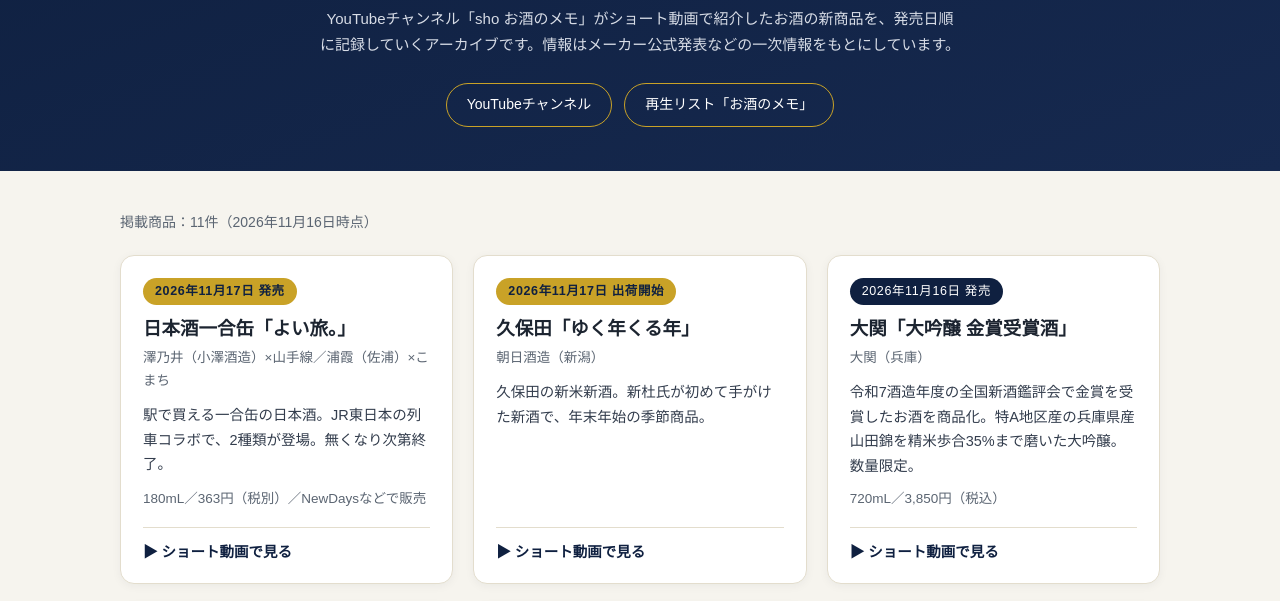
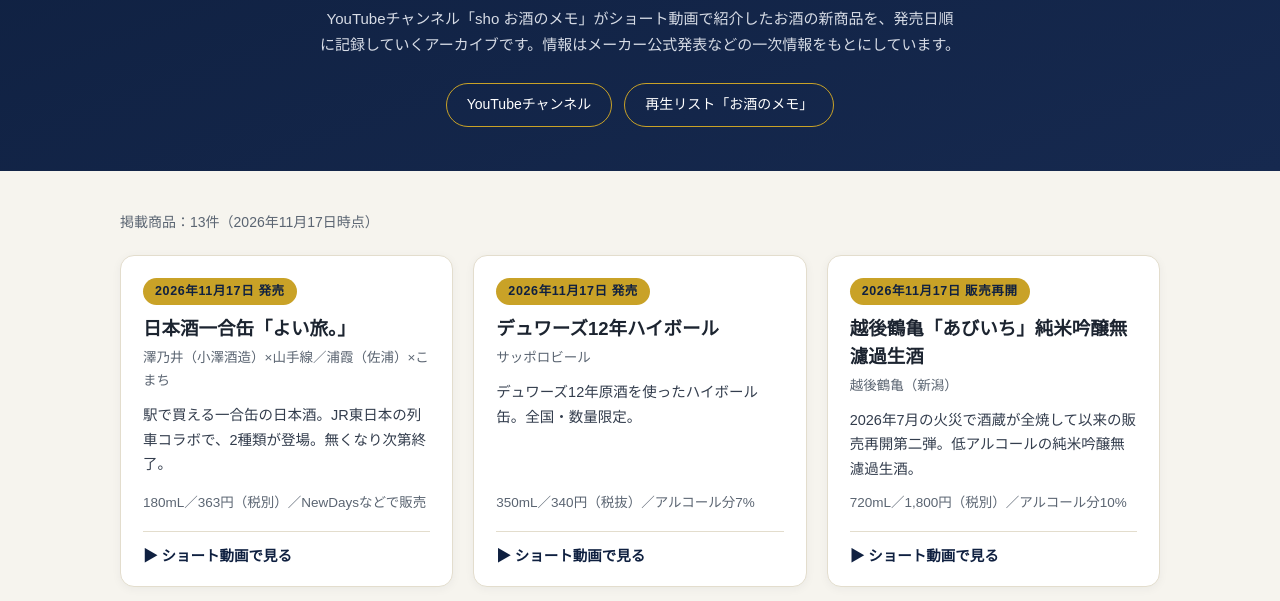
Before and after one commit to lcmlcmlcm017-png/sake-new-products-archive, a plain HTML site: page index.html in a window 1280 px wide. Shown: the part 168-769 px from the top of the page. Drawn offline with Linux system fonts and the light colour scheme.

Commit message:
デュワーズ12年ハイボールとあびいちを追加（13件に更新）

```diff
--- a/index.html
+++ b/index.html
@@ -130,7 +130,7 @@
 </header>
 
 <main>
-  <p class="count">掲載商品：11件（2026年11月16日時点）</p>
+  <p class="count">掲載商品：13件（2026年11月17日時点）</p>
   <div class="grid">
 
     <article class="card">
@@ -140,6 +140,24 @@
       <p class="point">駅で買える一合缶の日本酒。JR東日本の列車コラボで、2種類が登場。無くなり次第終了。</p>
       <p class="spec">180mL／363円（税別）／NewDaysなどで販売</p>
       <a class="watch" href="https://www.youtube.com/shorts/R-dhLlKK6y0">▶ ショート動画で見る</a>
+    </article>
+
+    <article class="card">
+      <span class="date soon">2026年11月17日 発売</span>
+      <h2>デュワーズ12年ハイボール</h2>
+      <p class="maker">サッポロビール</p>
+      <p class="point">デュワーズ12年原酒を使ったハイボール缶。全国・数量限定。</p>
+      <p class="spec">350mL／340円（税抜）／アルコール分7%</p>
+      <a class="watch" href="https://www.youtube.com/shorts/Jm4DzKRv5II">▶ ショート動画で見る</a>
+    </article>
+
+    <article class="card">
+      <span class="date soon">2026年11月17日 販売再開</span>
+      <h2>越後鶴亀「あびいち」純米吟醸無濾過生酒</h2>
+      <p class="maker">越後鶴亀（新潟）</p>
+      <p class="point">2026年7月の火災で酒蔵が全焼して以来の販売再開第二弾。低アルコールの純米吟醸無濾過生酒。</p>
+      <p class="spec">720mL／1,800円（税別）／アルコール分10%</p>
+      <a class="watch" href="https://www.youtube.com/shorts/zhXoVq_GCBQ">▶ ショート動画で見る</a>
     </article>
 
     <article class="card">
```
